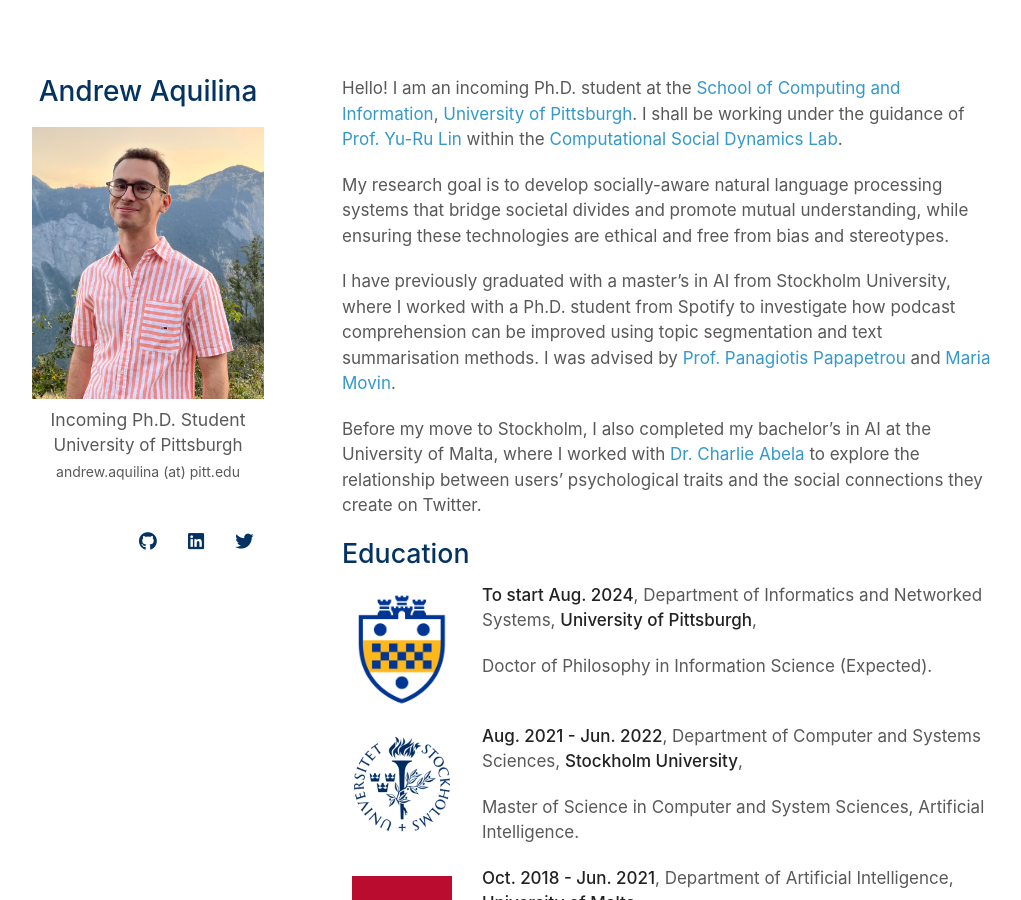
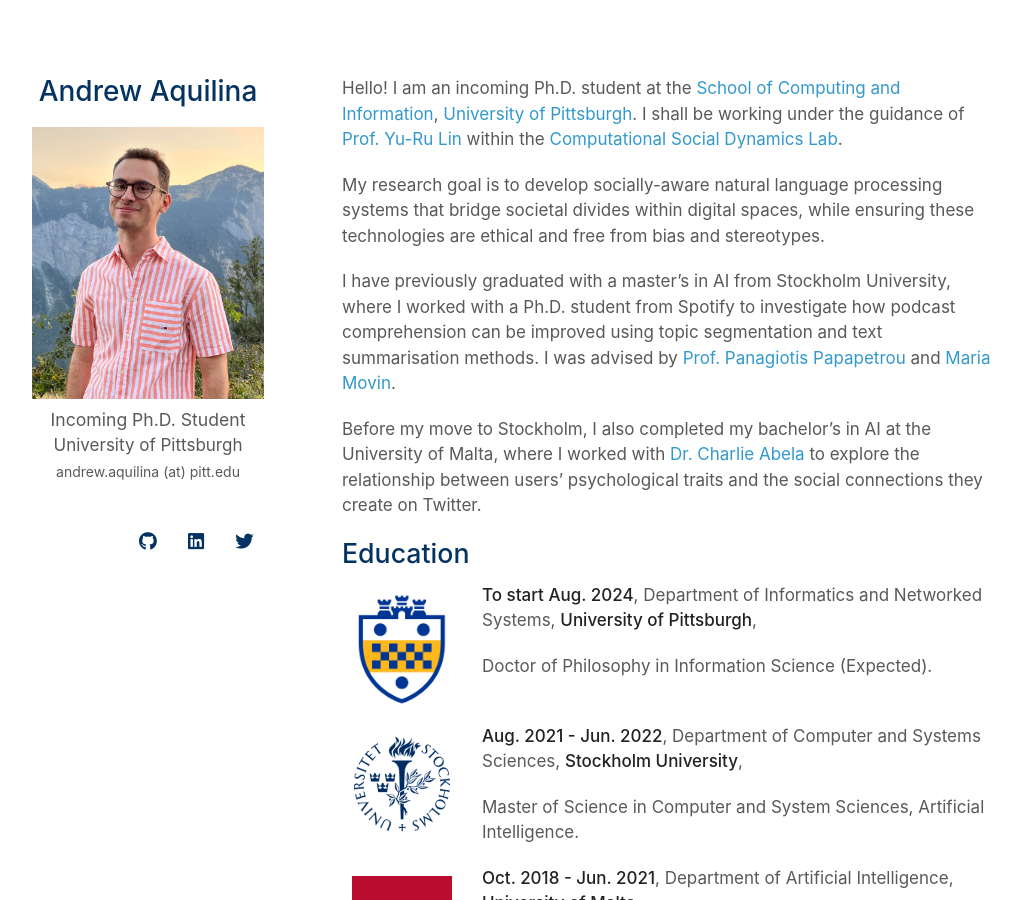
Before and after one commit to andaqu/andaqu.github.io, a Jekyll site: the page built from index.md, in a window 1280 px wide and 900 px high. Shown: the whole window, without its empty margins (128-1149 px from the left). Built offline with Jekyll 4.4.1, drawn with Linux system fonts in a browser that asks for light colours; nearby versions of some CDN libraries; a style sheet for code colours, icons or effects is not loaded.

Commit message:
Update index.md

```diff
--- a/index.md
+++ b/index.md
@@ -4,7 +4,7 @@ layout: homepage
 
 Hello! I am an incoming Ph.D. student at the [School of Computing and Information](https://www.sci.pitt.edu/), [University of Pittsburgh](https://pitt.edu/). I shall be working under the guidance of [Prof. Yu-Ru Lin](http://www.yurulin.com/) within the [Computational Social Dynamics Lab](https://picsolab.github.io/).
 
-My research goal is to develop socially-aware natural language processing systems that bridge societal divides and promote mutual understanding, while ensuring these technologies are ethical and free from bias and stereotypes.
+My research goal is to develop socially-aware natural language processing systems that bridge societal divides within digital spaces, while ensuring these technologies are ethical and free from bias and stereotypes.
 
 I have previously graduated with a master’s in AI from Stockholm University, where I worked with a Ph.D. student from Spotify to investigate how podcast comprehension can be improved using topic segmentation and text summarisation methods. I was advised by [Prof. Panagiotis Papapetrou](https://papapetrou.blogs.dsv.su.se/) and [Maria Movin](https://www.linkedin.com/in/mariamovin).
 
```
